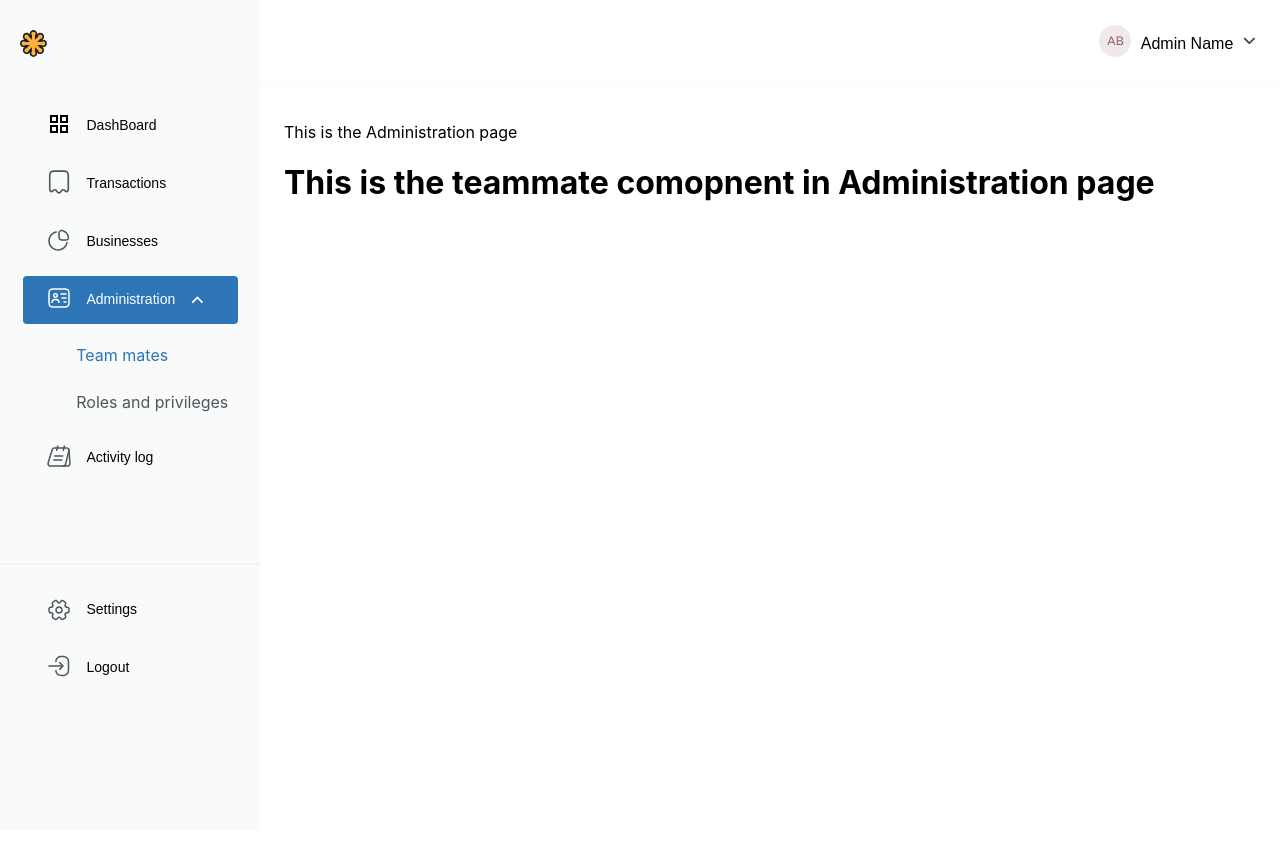
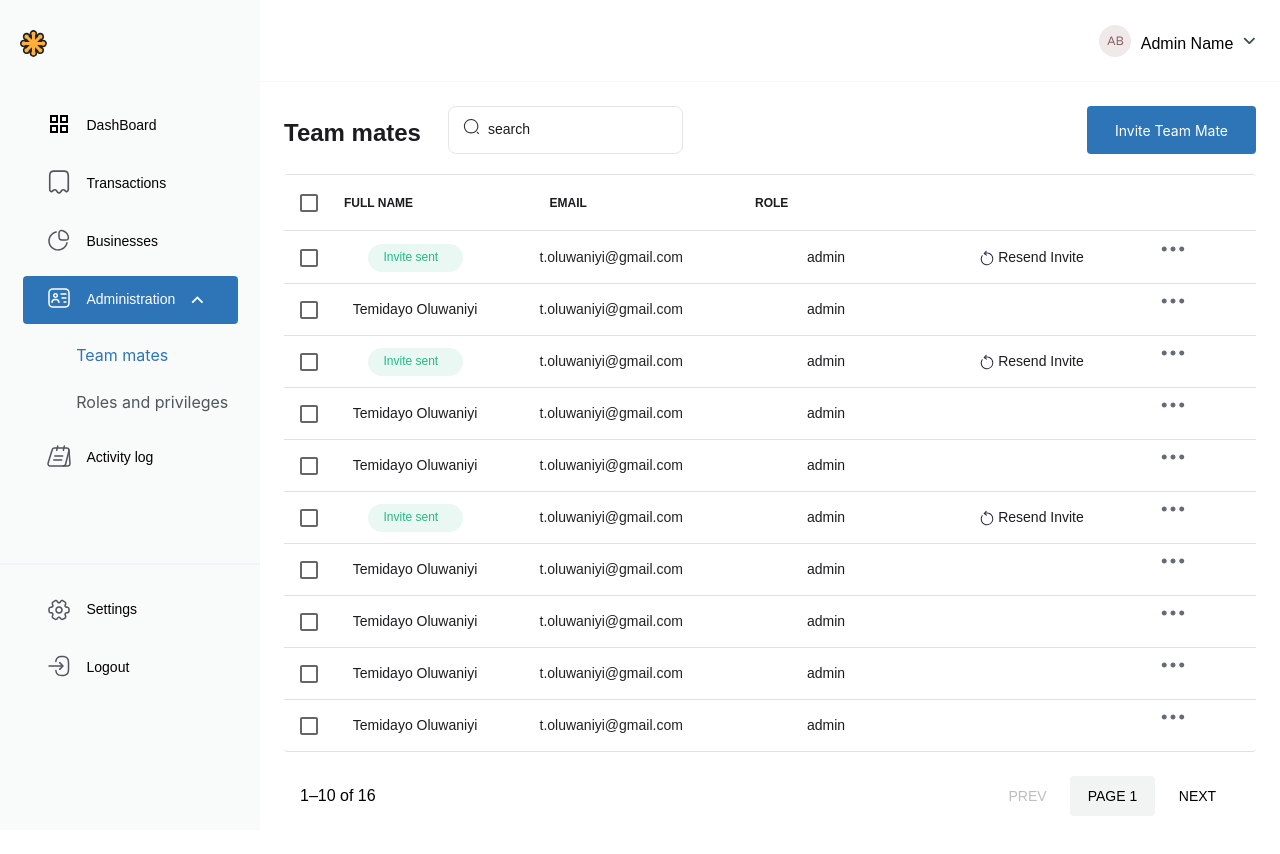
Before and after one commit to Tideman2/my-challenge, a React (Create React App) app: page /dashBoard/administration/team-mates in a window 1280 px wide. Shown: the top 854 px of the page. Before the commit the page ends 800 px from the top, so only its background shows below. Built offline with nearby package versions, Linux system fonts and the light colour scheme; a web font is replaced by a local one.

Commit message:
Worked on the TeamMates routes of administration page built the table and invite team mate modal

```diff
--- /dev/null
+++ b/src/assets/svgs/RetryIcon.jsx
@@ -0,0 +1,27 @@
+import SvgIcon from "@mui/material/SvgIcon";
+
+export default function RetryIcon(props) {
+  return (
+    <SvgIcon
+      width="16"
+      height="16"
+      viewBox="0 0 16 16"
+      fill="none"
+      xmlns="http://www.w3.org/2000/svg"
+      {...props}
+    >
+      <path
+        d="M8.0007 15.1671C4.53404 15.1671 1.7207 12.3471 1.7207 8.88708C1.7207 7.64042 2.08737 6.43375 2.7807 5.39375C2.93404 5.16708 3.24737 5.10042 3.47404 5.25375C3.7007 5.40708 3.76737 5.72042 3.61404 5.94708C3.03404 6.81375 2.72737 7.83375 2.72737 8.88042C2.72737 11.7937 5.09404 14.1604 8.00737 14.1604C10.9207 14.1604 13.2874 11.7937 13.2874 8.88042C13.2874 5.96708 10.914 3.60042 8.0007 3.60042C7.38737 3.60042 6.78737 3.68708 6.2207 3.86042C5.95404 3.94042 5.67404 3.79375 5.59404 3.52708C5.51404 3.26042 5.6607 2.98042 5.92737 2.90042C6.59404 2.70042 7.28737 2.59375 8.0007 2.59375C11.4674 2.59375 14.2807 5.41375 14.2807 8.87375C14.2807 12.3338 11.4674 15.1671 8.0007 15.1671Z"
+        fill="#23203D"
+      />
+      <path
+        d="M5.24625 4.0461C5.13292 4.0461 5.01292 4.0061 4.91959 3.9261C4.70626 3.73943 4.68626 3.4261 4.86626 3.21943L6.79292 1.0061C6.97292 0.799429 7.29292 0.772763 7.49959 0.959429C7.70626 1.13943 7.72625 1.45943 7.54625 1.6661L5.61959 3.87276C5.51959 3.9861 5.37959 4.0461 5.24625 4.0461Z"
+        fill="#23203D"
+      />
+      <path
+        d="M7.49241 5.6861C7.39241 5.6861 7.28574 5.65277 7.19907 5.59277L4.94574 3.9461C4.72574 3.7861 4.67907 3.47277 4.83907 3.25277C4.99907 3.0261 5.31241 2.97943 5.53907 3.13943L7.78574 4.77943C8.00574 4.93943 8.05907 5.25277 7.89241 5.47943C7.79907 5.61943 7.64574 5.6861 7.49241 5.6861Z"
+        fill="#23203D"
+      />
+    </SvgIcon>
+  );
+}
--- /dev/null
+++ b/src/components/CustomBlueButton.jsx
@@ -0,0 +1,25 @@
+import { Button, styled } from "@mui/material";
+
+let CustomButton = styled(Button)(({h, w}) => {
+  return {
+    all: "unset",
+    cursor: "pointer",
+    display: "flex",
+    borderRadius: "4px",
+    width: w? w: "auto",
+    height: h? h: "auto",
+    backgroundColor: "#2D75B6",
+    fontSize: "14px",
+    justifyContent: "center",
+    alignItems: "center",
+    color: "white",
+  };
+});
+
+export default function CustomBlueButton({ width, height, children, ...props }) {
+  return (
+    <CustomButton h={height} w={width} {...props}>
+      {children}
+    </CustomButton>
+  );
+}
--- a/src/components/SuccessIcon.jsx
+++ b/src/components/SuccessIcon.jsx
@@ -27,10 +27,10 @@ let StatusText = styled(Typography)(({failure}) => {
   };
 });
 
-export default function SuccessIcon({toFailure}) {
+export default function SuccessIcon({toFailure, ...props}) {
   return <StatusBox failure={toFailure}>
     <StatusText failure={toFailure}>
-     {toFailure? "Failed": "Successul"}
+    {props.children? props.children: toFailure? "Failed": "Successul"}
     </StatusText>
   </StatusBox>;
 }
--- /dev/null
+++ b/src/data/administrationTeamMateDetails.js
@@ -0,0 +1,95 @@
+import { Box, styled, Typography } from "@mui/material";
+import SuccessIcon from "../components/SuccessIcon";
+import RetryIcon from "../assets/svgs/RetryIcon";
+
+let CellsBox = styled(Box)(() => ({
+    width: "162px",
+  display: "flex",
+  justifyContent: "center",
+  alignItems: "center",
+}));
+
+let CellsText = styled(Typography)(() => ({
+  color: "#1A1C1F",
+  fontSize: "14px",
+}));
+
+export let administrationTeamMateCols = [
+  {
+    field: "fullName",
+    headerName: "FULL NAME",
+    flex: 1,
+    renderCell: (params) => (
+      <CellsBox>
+        {params.row.inviteSent ? (
+          <SuccessIcon>Invite sent</SuccessIcon>
+        ) : (
+          <CellsText>{params.row.fullName}</CellsText>
+        )}
+      </CellsBox>
+    ),
+  },
+  {
+    field: "email",
+    headerName: "EMAIL",
+    flex: 1,
+  },
+  {
+    field: "role",
+    headerName: "ROLE",
+    flex: 1,
+    renderCell: (params) => (
+        <CellsBox>
+            <CellsText>{params.row.role}</CellsText>
+        </CellsBox>
+    )
+  },
+  {
+    field: "resendInvite",
+    flex: 1,
+    headerName: "",
+    renderCell: (params) => (
+      <CellsBox>
+        {params.row.inviteSent && (
+          <Box
+            sx={{
+              width: "100%",
+              display: "flex",
+              gap: "3px",
+              justifyContent: "center",
+              alignItems: "center",
+            }}
+          >
+            <RetryIcon style={{height: "16px", width: "16px"}}/>
+            <CellsText>Resend Invite</CellsText>
+          </Box>
+        )}
+      </CellsBox>
+    ),
+  },
+];
+
+function generateRandomRows() {
+  const baseRow = {
+    fullName: "Temidayo Oluwaniyi",
+    email: "t.oluwaniyi@gmail.com",
+    role: "admin",
+  };
+
+  return Array.from({ length: 15 }, (_, index) => ({
+    id: index + 2,
+    inviteSent: Math.random() < 0.5, // Random true/false
+    ...baseRow,
+  }));
+}
+
+export let administrationTeamMateRows = [
+  {
+    id: 1,
+    inviteSent: true,
+    fullName: "Temidayo Oluwaniyi",
+    email: "t.oluwaniyi@gmail.com",
+    role: "admin",
+  },
+  ...generateRandomRows(),
+];
--- a/src/pages/Administration/Administation.jsx
+++ b/src/pages/Administration/Administation.jsx
@@ -4,7 +4,6 @@ export default function Administration() {
 
     return (
        <>
-          <p>This is the Administration page</p>
           <Outlet />
        </>
     )
--- /dev/null
+++ b/src/pages/Administration/components/TeamComps/InviteTeamMateModal.jsx
@@ -0,0 +1,67 @@
+import { Dialog, Select, Menu, styled, Box, Typography } from "@mui/material";
+import { useState } from "react";
+
+import TimesIcon from "../../../../assets/svgs/TimesIcon";
+
+let BackIconWrapper = styled(Box)(() => {
+  return {
+    width: "24px",
+    height: "24px",
+    backgroundColor: "white",
+    borderRadius: "50%",
+    display: "flex",
+    alignSelf: "end",
+    justifyContent: "center",
+    alignItems: "center",
+    marginBottom: "10px",
+  };
+});
+
+let ContentBox = styled(Box)(() => {
+  return {
+    width: "412px",
+    height: "417px",
+    backgroundColor: "#FFFFFF",
+    display: "flex",
+    borderRadius: "6px",
+    flexDirection: "column",
+    justifyContent: "space-around",
+    alignItems: "center",
+  };
+});
+
+export default function InviteTeamMateModal({isModalOpen, setModalState}) {
+  function onModalClose() {
+    setModalState(false);
+  }
+  return (
+    <Dialog
+      open={isModalOpen}
+      onClose={onModalClose}
+      slotProps={{
+        paper: {
+          sx: {
+            backgroundColor: "transparent",
+            boxShadow: "none",
+            maxWidth: "unset",
+            padding: 0,
+          },
+        },
+      }}
+    >
+      <BackIconWrapper onClick={onModalClose}>
+        <TimesIcon
+          style={{ width: "7.2px", height: "7.2px", color: "#6C7884" }}
+        />
+      </BackIconWrapper>
+      <ContentBox>
+      <Typography
+          textAlign={"center"}
+          sx={{ fontSize: "20px", color: "#23203D", fontWeight: "bold" }}
+        >
+         Invite Team Mate
+        </Typography>
+      </ContentBox>
+    </Dialog>
+  );
+}
--- a/src/pages/Administration/components/TeamMates.jsx
+++ b/src/pages/Administration/components/TeamMates.jsx
@@ -1,6 +1,63 @@
+import { Box, styled, Typography } from "@mui/material";
+import { useState } from "react";
+
+import SearchInput from "../../../components/SearchInput";
+import CustomBlueButton from "../../../components/CustomBlueButton";
+import TableToDisplayData from "../../../components/TableToDisplayData";
+import {
+  administrationTeamMateCols,
+  administrationTeamMateRows,
+} from "../../../data/administrationTeamMateDetails";
+import InviteTeamMateModal from "./TeamComps/InviteTeamMateModal";
+
+let UserWelComeComponent = styled(Typography)(() => {
+  return {
+    fontWeight: "bold",
+    width: "154px",
+    height: "30px",
+    fontSize: "24px",
+    color: "#1A1C1F",
+  };
+});
+
+let BoxForSearchAndAddTeamMate = styled(Box)(() => {
+  return {
+    display: "flex",
+    width: "100%",
+    justifyContent: "space-between",
+    boxSizing: "border-box",
+  };
+});
+
 export default function TeamMates() {
+  let [inviteTeamModalState, setInviteTeamModal] = useState(false);
 
-    return (
-        <h1>This is the teammate comopnent in Administration page</h1>
-    )
+  return (
+    <Box>
+      <BoxForSearchAndAddTeamMate>
+        <Box display={"flex"} gap={"10px"} alignItems={"center"}>
+          <UserWelComeComponent>Team mates</UserWelComeComponent>
+          <SearchInput />
+        </Box>
+        <CustomBlueButton
+          width={"169px"}
+          height={"48px"}
+          onClick={() => {
+            console.log("i got here")
+            setInviteTeamModal(true);
+          }}
+        >
+          Invite Team Mate
+        </CustomBlueButton>
+      </BoxForSearchAndAddTeamMate>
+      <TableToDisplayData
+        columnsInTable={administrationTeamMateCols}
+        rowsInTable={administrationTeamMateRows}
+      />
+      <InviteTeamMateModal
+        isModalOpen={inviteTeamModalState}
+        setModalState={setInviteTeamModal}
+      />
+    </Box>
+  );
 }
--- a/src/pages/Businesses/Components/ApiModalViews/ApiModalViewOne.jsx
+++ b/src/pages/Businesses/Components/ApiModalViews/ApiModalViewOne.jsx
@@ -1,6 +1,7 @@
 import { Box, Typography, styled, Button } from "@mui/material";
 
 import CopyIcon from "../../../../assets/svgs/CopyIcon";
+import CustomBlueButton from "../../../../components/CustomBlueButton";
 
 let ContentContainer = styled(Box)(() => {
   return {
@@ -44,7 +45,7 @@ let CustomTypo = styled(Typography)(() => {
   };
 });
 
-export default function ApiModalViewOne({reetApi}) {
+export default function ApiModalViewOne({ reetApi }) {
   return (
     <ContentContainer>
       <Typography
@@ -67,18 +68,9 @@ export default function ApiModalViewOne({reetApi}) {
         </ApiKeyBox>
         <CustomTypo onClick={reetApi}>Reset Api Key</CustomTypo>
       </ApiNumResetBox>
-      <Button
-        type="submit"
-        variant="contained"
-        sx={{
-          width: "344px",
-          margin: "none",
-          textTransform: `none`,
-          height: 48,
-        }}
-      >
-        Copy Api Key <CopyIcon style={{marginLeft:"5px"}}/>
-      </Button>
+      <CustomBlueButton width={"344px"} height={"48px"}>
+        Copy Api Key <CopyIcon style={{ marginLeft: "5px" }} />
+      </CustomBlueButton>
     </ContentContainer>
   );
 }
--- a/src/pages/Businesses/Components/addNewBusiness/AddNewBusinesse.jsx
+++ b/src/pages/Businesses/Components/addNewBusiness/AddNewBusinesse.jsx
@@ -6,6 +6,8 @@ import InputComponent from "../../../../components/InputComponent";
 import AddNewBusinessDropdown from "./AddNewBusinessDropdown";
 import TimesIcon from "../../../../assets/svgs/TimesIcon";
 import { moreBusinessViewInActive } from "../../../../reduxStore/features/business";
+import CustomBlueButton from "../../../../components/CustomBlueButton";
+
 let ContainerForImputs = styled(Box)(() => {
   return {
     height: "699px",
@@ -62,12 +64,14 @@ export default function AddNewBusinesses() {
     <Dialog
       open={isDialogOpen}
       onClose={onDialogClose}
-      PaperProps={{
-        sx: {
-          backgroundColor: "transparent",
-          boxShadow: "none",
-          maxWidth: "unset",
-          padding: 0,
+      slotProps={{
+        paper: {
+          sx: {
+            backgroundColor: "transparent",
+            boxShadow: "none",
+            maxWidth: "unset",
+            padding: 0,
+          },
         },
       }}
     >
@@ -111,18 +115,9 @@ export default function AddNewBusinesses() {
             labelColor={"#1A1C1F"}
           />
         </InputsBox>
-        <Button
-          type="submit"
-          variant="contained"
-          sx={{
-            width: "344px",
-            margin: "none",
-            textTransform: `none`,
-            height: 48,
-          }}
-        >
+        <CustomBlueButton height={"48px"} width={"344px"}>
           Add business
-        </Button>
+        </CustomBlueButton>
       </ContainerForImputs>
     </Dialog>
   );
--- a/src/pages/Transaction/Transaction.jsx
+++ b/src/pages/Transaction/Transaction.jsx
@@ -1,5 +1,4 @@
 import { Typography, styled, Box } from "@mui/material";
-import { useState } from "react";
 import { useSelector, useDispatch } from "react-redux";
 
 import SearchInput from "../../components/SearchInput";
```
Also changed, not shown: src/pages/Businesses/Components/ApiModalViews/ApiModalViewTwo.jsx (+11 -20 lines), src/pages/Businesses/Components/BusinesseFirstView.jsx (+13 -20 lines).
